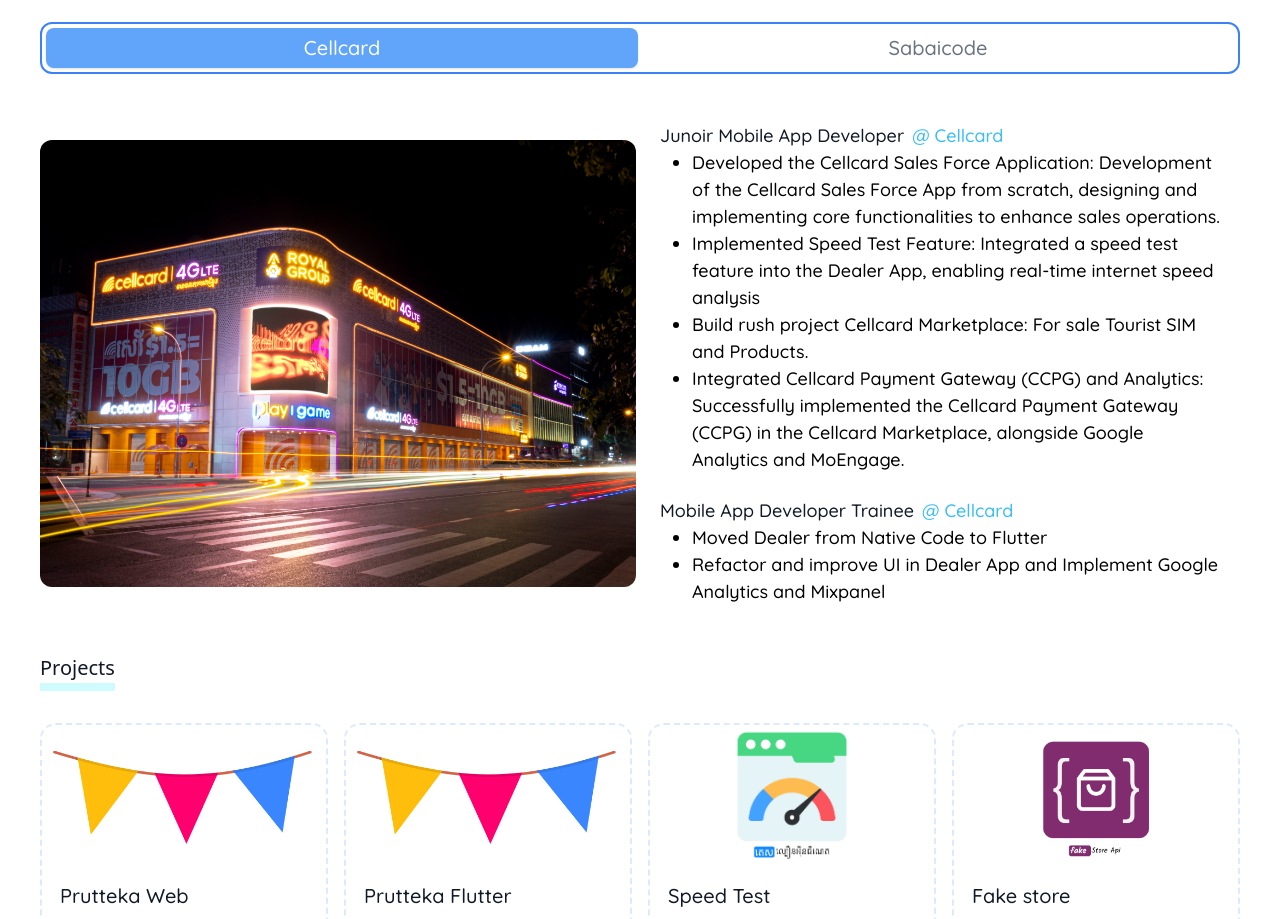
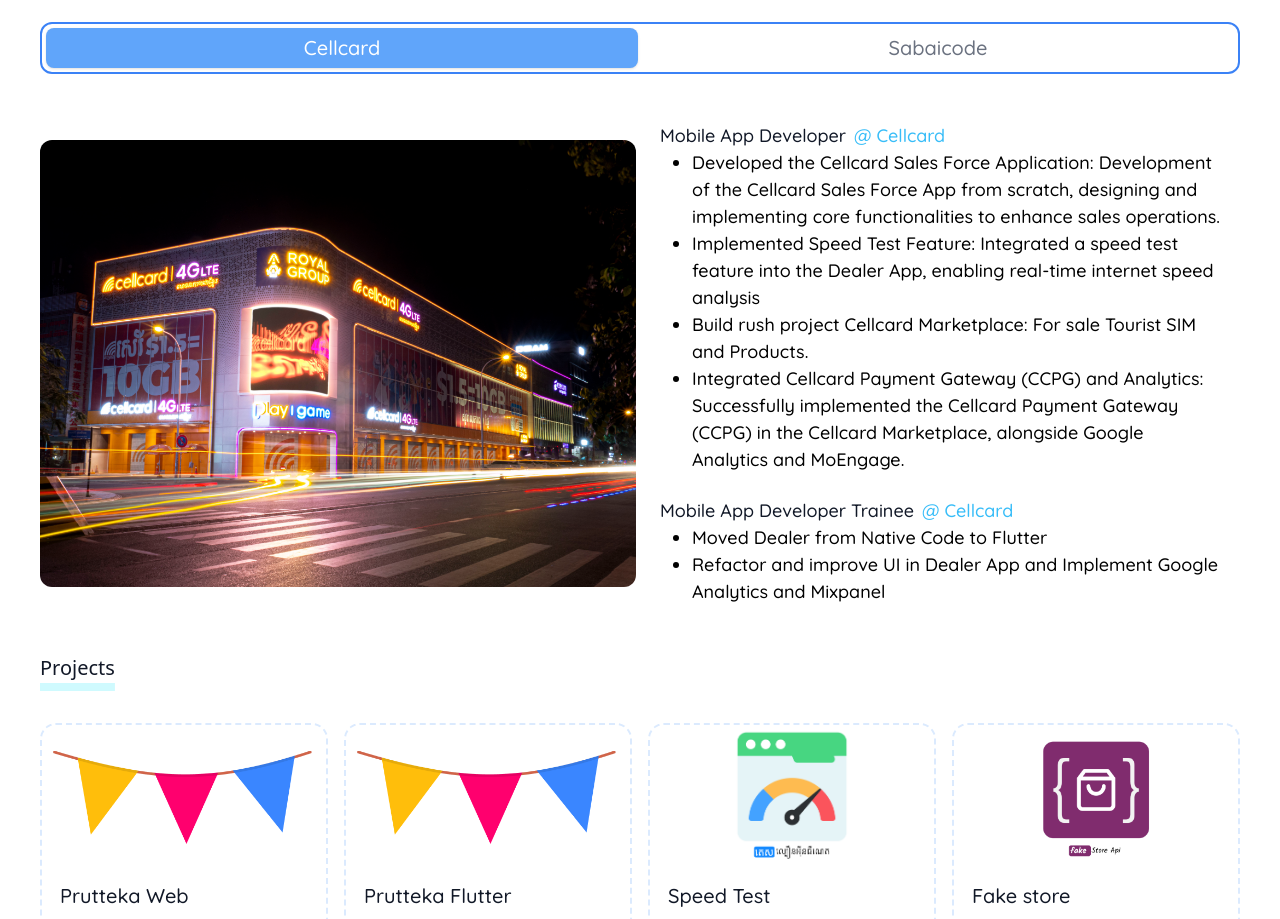
Before and after one commit to itsnang/Personal-Portfolio, a Next.js app: page / in a window 1280 px wide. Shown: the part 1075-1994 px from the top of the page. Built offline with nearby package versions, Linux system fonts and the light colour scheme.

Commit message:
Update job title in ExperienceTabs component

```diff
--- a/src/components/ExperienceTabs.tsx
+++ b/src/components/ExperienceTabs.tsx
@@ -55,7 +55,7 @@
                 <div className="flex gap-6 flex-col p-4">
                   <div>
                     <Typography variant="h6">
-                      Junoir Mobile App Developer
+                      Mobile App Developer
                       <Link
                         className="pl-2 text-sky-400 hover:text-sky-500"
                         href="https://www.cellcard.com.kh/"
```
